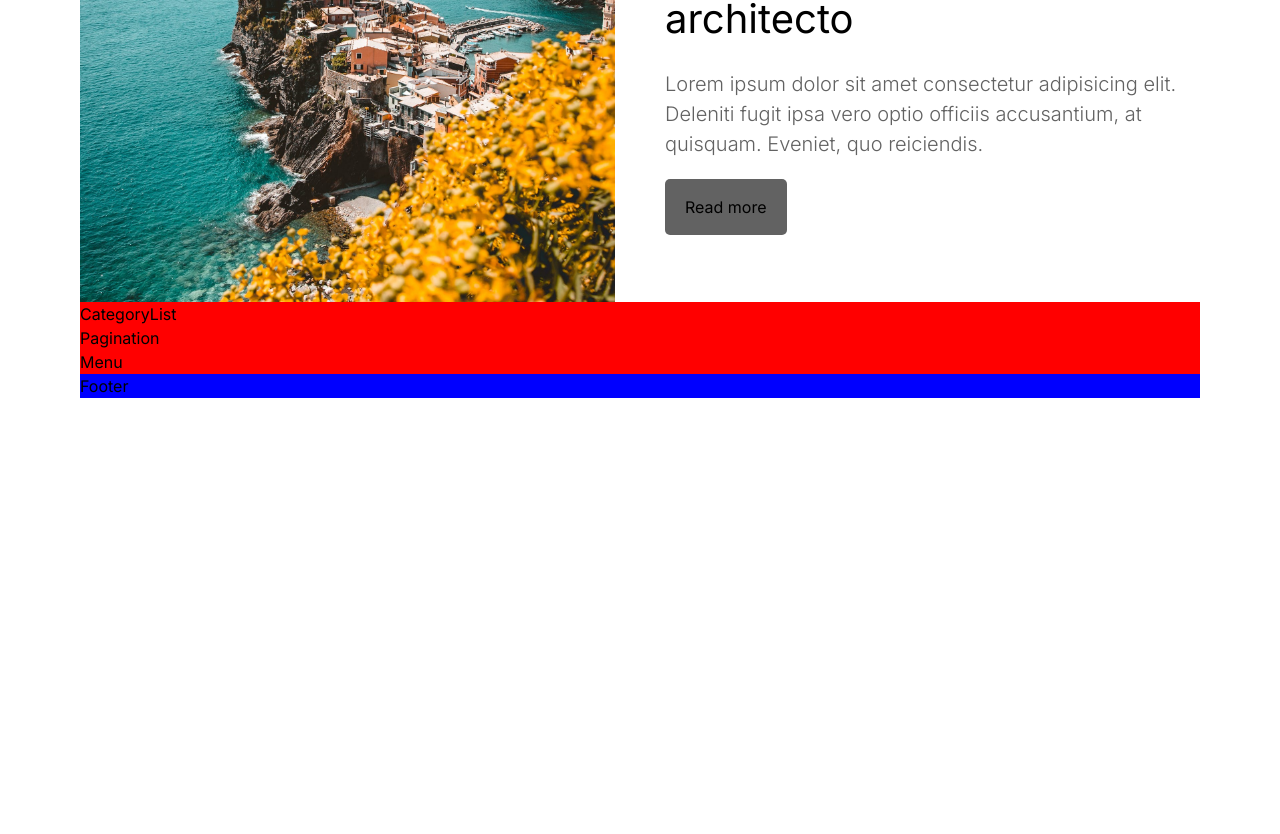
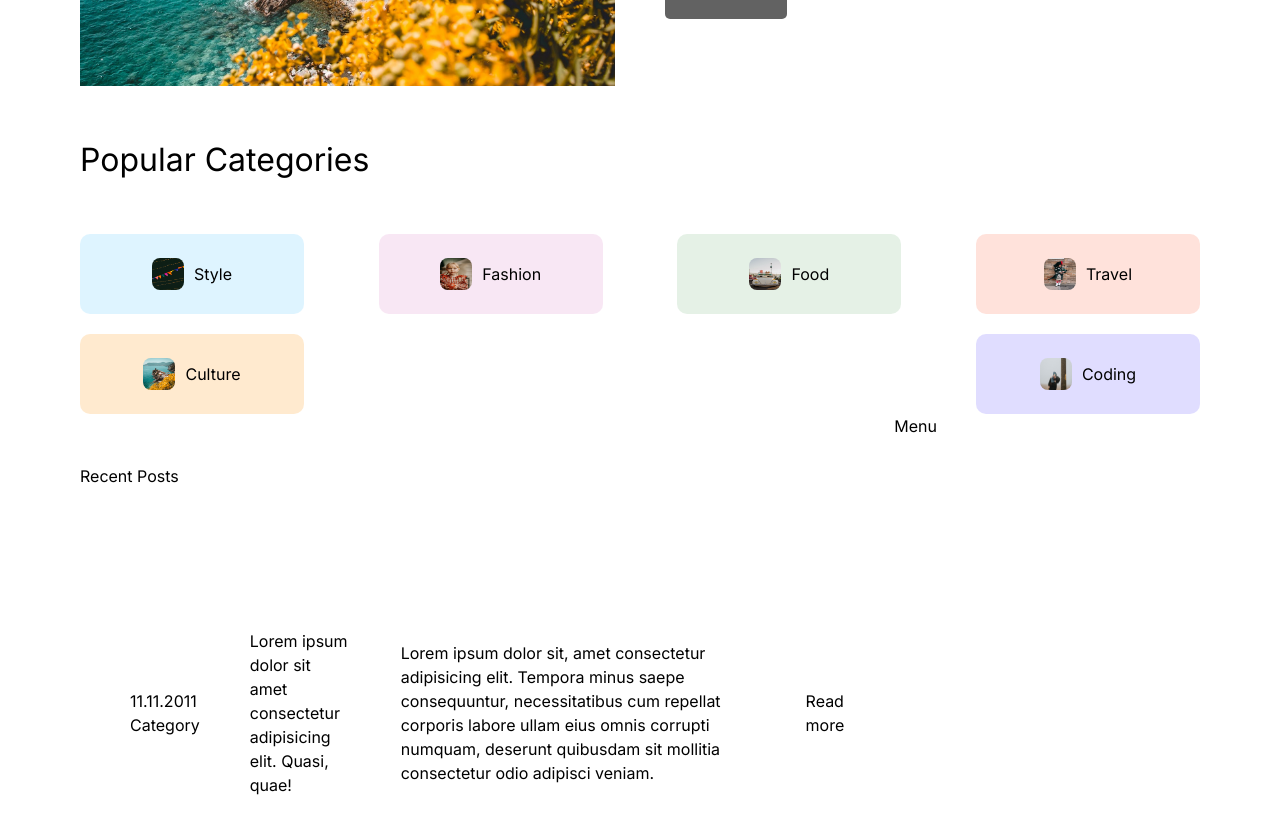
Before and after one commit to shivanshsharma8834/snyder-web, a Next.js app: page / in a window 1280 px wide. Shown: the part 820-1654 px from the top of the page. Before the commit the page ends 1218 px from the top, so only its background shows below. Built offline with nearby package versions, Linux system fonts and the light colour scheme.

Commit message:
"Working on updating card modules and stuff"

```diff
--- a/src/app/home.module.css
+++ b/src/app/home.module.css
@@ -0,0 +1,4 @@
+.content {
+    display: flex;
+    gap: 50px;
+}
--- /dev/null
+++ b/src/components/card/Card.tsx
@@ -0,0 +1,27 @@
+import styles from "./card.module.css";
+import Image from "next/image";
+import Link from "next/link";
+
+const Card = () => {
+    return (
+        <div className={styles.container}>
+            <div className={styles.imageContainer}>
+                <Image src="/p1.jpeg" alt="" fill/>
+            </div>
+            <div className={styles.textContainer}>
+                <div className={styles.detail}>
+                    <div className={styles.date}>11.11.2011</div>
+                    <div className={styles.category}>Category</div>
+                </div>
+            </div>
+            <Link href="/">
+            <h1> Lorem ipsum dolor sit amet consectetur adipisicing elit. Quasi, quae!</h1>
+            </Link>
+            <p>Lorem ipsum dolor sit, amet consectetur adipisicing elit. Tempora minus saepe consequuntur, necessitatibus cum repellat corporis labore ullam eius omnis corrupti numquam, deserunt quibusdam sit mollitia consectetur odio adipisci veniam.</p>
+            <Link href="/">Read more</Link>
+        </div>
+    )
+}
+
+
+export default Card;
--- /dev/null
+++ b/src/components/card/card.module.css
@@ -0,0 +1,17 @@
+.container {
+    margin-bottom: 50px;
+    display: flex;
+    gap: 50px;
+    align-items: center;
+}
+
+.imageContainer {
+    flex: 1;
+    height: 350px;
+    position: relative;
+}
+
+.textContainer {
+    flex: 1;
+
+}
--- a/src/components/cardlist/Cardlist.tsx
+++ b/src/components/cardlist/Cardlist.tsx
@@ -1,9 +1,19 @@
+import Card from "../card/Card";
 import Pagination from "../pagination/Pagination";
 import styles from "./cardlist.module.css";
 
 const Cardlist = () => {
     return (
         <div className={styles.container}>
+            <h1 className={styles.title}>Recent Posts</h1>
+            <div className={styles.posts}>
+                <div className={styles.post}>
+                    <Card/>
+                    <Card/>
+                    <Card/>
+                    <Card/>
+                </div>
+            </div>
             <Pagination/>
         </div>
     )
--- a/src/components/cardlist/cardlist.module.css
+++ b/src/components/cardlist/cardlist.module.css
@@ -1,3 +1,7 @@
 .container {
-    background-color: red;
+    flex: 5;
 }
+
+.title {
+    margin: 50px 0px;
+}
--- a/src/components/categorylist/Categorylist.tsx
+++ b/src/components/categorylist/Categorylist.tsx
@@ -1,9 +1,37 @@
 import styles from "./categorylist.module.css";
+import Link from "next/link";
+import Image from "next/image";
 
 const CategoryList = () => {
     return (
         <div className={styles.container}>
-            CategoryList
+            <h1 className={styles.title}>Popular Categories</h1>
+            <div className={styles.categories}>
+                <Link href="/blog?cat=style" className={`${styles.category} ${styles.style}`}>
+                    <Image src="/style.png" width={32} height={32} className={styles.image} alt=""/>
+                    Style
+                </Link>
+                <Link href="/blog?cat=fashion" className={`${styles.category} ${styles.fashion}`}>
+                    <Image src="/fashion.png" width={32} height={32} className={styles.image} alt=""/>
+                    Fashion
+                </Link>
+                <Link href="/blog?cat=food" className={`${styles.category} ${styles.food}`}>
+                    <Image src="/food.png" width={32} height={32} className={styles.image} alt=""/>
+                    Food
+                </Link>
+                <Link href="/blog?cat=travel" className={`${styles.category} ${styles.travel}`}>
+                    <Image src="/travel.png" width={32} height={32} className={styles.image} alt=""/>
+                    Travel
+                </Link>
+                <Link href="/blog?cat=culture" className={`${styles.category} ${styles.culture}`}>
+                    <Image src="/culture.png" width={32} height={32} className={styles.image} alt=""/>
+                    Culture
+                </Link>
+                <Link href="/blog?cat=coding" className={`${styles.category} ${styles.coding}`}>
+                    <Image src="/coding.png" width={32} height={32} className={styles.image} alt=""/>
+                    Coding
+                </Link>
+            </div>
         </div>
     )
 }
--- a/src/components/categorylist/categorylist.module.css
+++ b/src/components/categorylist/categorylist.module.css
@@ -1,3 +1,78 @@
 .container {
-    background-color: red;
+
 }
+
+.title {
+    margin: 50px 0px;
+    font-size: xx-large;
+}
+
+.categories {
+    display: flex;
+    flex-wrap: wrap;
+    justify-content: space-between;
+    gap: 20px;
+}
+
+.category {
+    display: flex;
+    align-items: center;
+    gap: 10px;
+    text-transform: capitalize;
+    width: 15%;
+    height: 80px;
+    justify-content: center;
+    border-radius: 10px;
+}
+
+.category.style {
+    background-color: #57c4ff31;
+  }
+
+  .category.fashion {
+    background-color: #da85c731;
+  }
+
+  .category.food {
+    background-color: #7fb88133;
+  }
+
+  .category.travel {
+    background-color: #ff795736;
+  }
+
+  .category.culture {
+    background-color: #ffb04f45;
+  }
+
+  .category.coding {
+    background-color: #5e4fff31;
+  }
+
+.image {
+    border-radius: 25%;
+    width: 32px;
+    height: 32px;
+}
+
+
+@media screen and (max-width: 1280px) {
+  .category {
+    width: 20%;
+  }
+}
+@media screen and (max-width: 1024px) {
+  .category {
+    width: 25%;
+  }
+}
+@media screen and (max-width: 768px) {
+  .category {
+    width: 45%;
+  }
+}
+@media screen and (max-width: 640px) {
+  .category {
+    width: 100%;
+  }
+}
--- a/src/components/featured/featured.module.css
+++ b/src/components/featured/featured.module.css
@@ -48,3 +48,32 @@
     width: max-content;
     background-color: var(--softTextColor);
 }
+
+
+@media screen and (max-width: 1280px) {
+    .title {
+      font-size: 72px;
+    }
+  }
+
+  @media screen and (max-width: 1024px) {
+    .title {
+      font-size: 64px;
+    }
+
+    .imgContainer {
+      display: none;
+    }
+  }
+
+  @media screen and (max-width: 768px) {
+    .title {
+      font-size: 48px;
+    }
+  }
+
+  @media screen and (max-width: 640px) {
+    .title {
+      font-size: 36px;
+    }
+  }
--- a/src/components/menu/menu.module.css
+++ b/src/components/menu/menu.module.css
@@ -1,3 +1,3 @@
 .container {
-    background-color: red;
+    flex: 2;
 }
```
Also changed, not shown: 1 other file (tests, documents, lock files or other folders).
